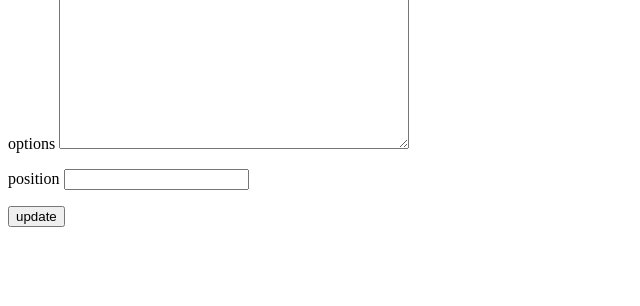
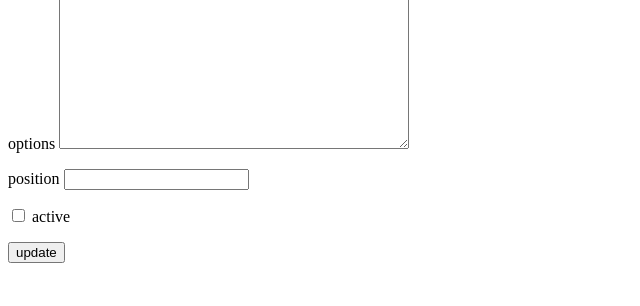
Before and after one commit to pixelebbe/pixelebbe, a Flask app: template templates/admin/events/submit_methods/edit.html in a window 1280 px wide. Shown: the part 160-466 px from the top of the page, without its empty margins (0-640 px from the left). Run offline with Flask 3, Linux system fonts and the light colour scheme; the template is opened without the code that fills it, so the values that code supplies are empty; parts of the project's set-up code (start-up, migrations or seed data) failed here and were passed over.

Commit message:
Set active field...

```diff
--- a/admin_view.py
+++ b/admin_view.py
@@ -145,6 +145,7 @@ def event_edit_submit_method(event, method):
     if request.method == 'POST':
         option.options = request.form['options']
         option.order = int(request.form['order'])
+        option.active = 'active' in request.form
         db.session.commit()
 
         return redirect(url_for('admin.event_submit_methods', event=event.slug))
@@ -167,6 +168,7 @@ def event_new_submit_method(event):
         if request.method == 'POST':
             option.options = request.form['options']
             option.order = int(request.form['order'])
+            option.active = 'active' in request.form
             db.session.add(option)
             db.session.commit()
 
--- a/templates/admin/events/submit_methods/edit.html
+++ b/templates/admin/events/submit_methods/edit.html
@@ -15,6 +15,11 @@
             <input id="order" name="order" type="number" value="{{ option.order }}">
         </p>
 
+        <p>
+            <input id="active" name="active" type="checkbox" {{ 'checked' if option.active }}>
+            <label for="active">active</label>
+        </p>
+
         <button type="submit">update</button>
     </form>
 {% endblock %}
--- a/templates/admin/events/submit_methods/new_form.html
+++ b/templates/admin/events/submit_methods/new_form.html
@@ -15,6 +15,11 @@
             <input id="order" name="order" type="number" value="{{ option.order }}">
         </p>
 
+        <p>
+            <input id="active" name="active" type="checkbox" {{ 'checked' if option.active }}>
+            <label for="active">active</label>
+        </p>
+
         <button type="submit">create</button>
     </form>
 {% endblock %}
```
